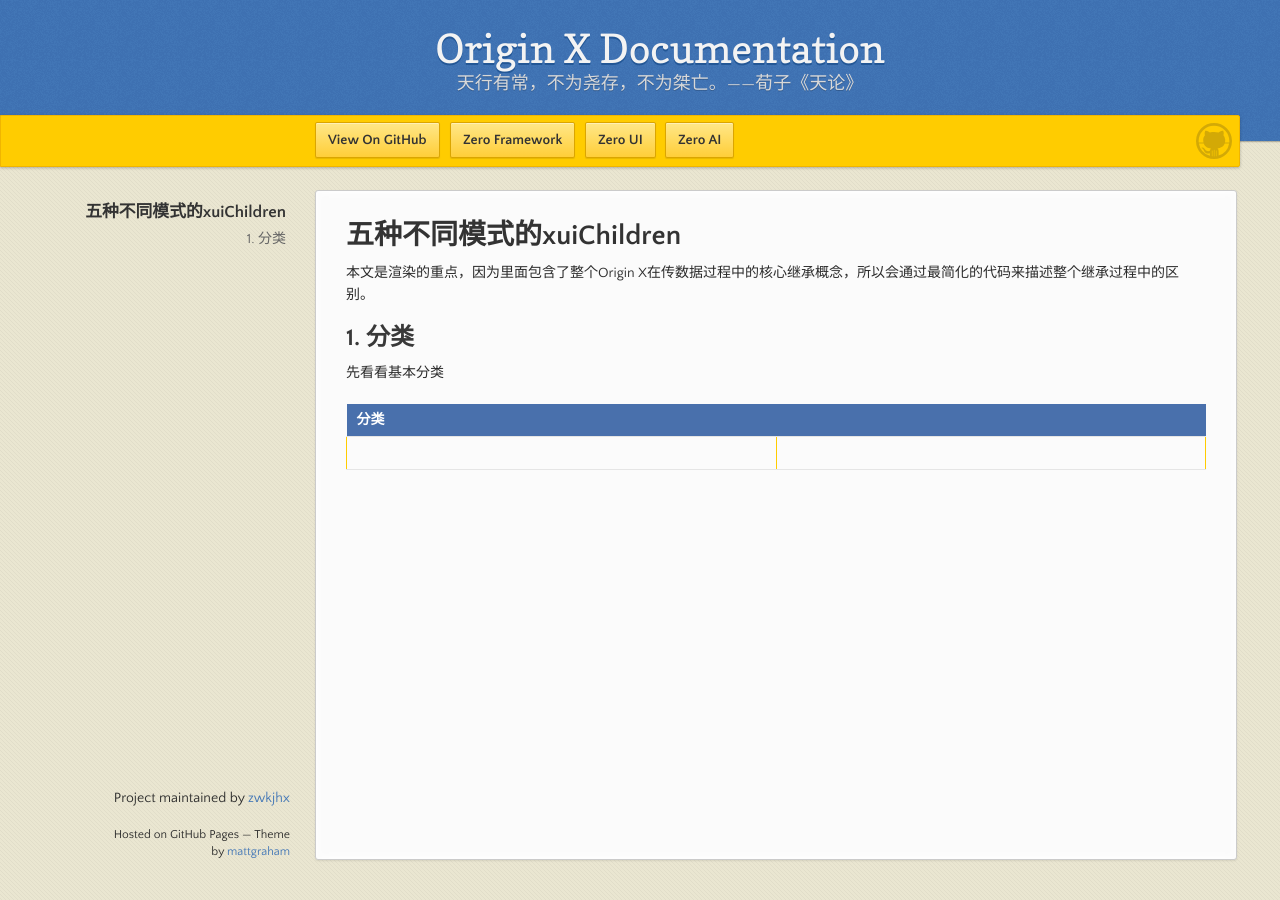
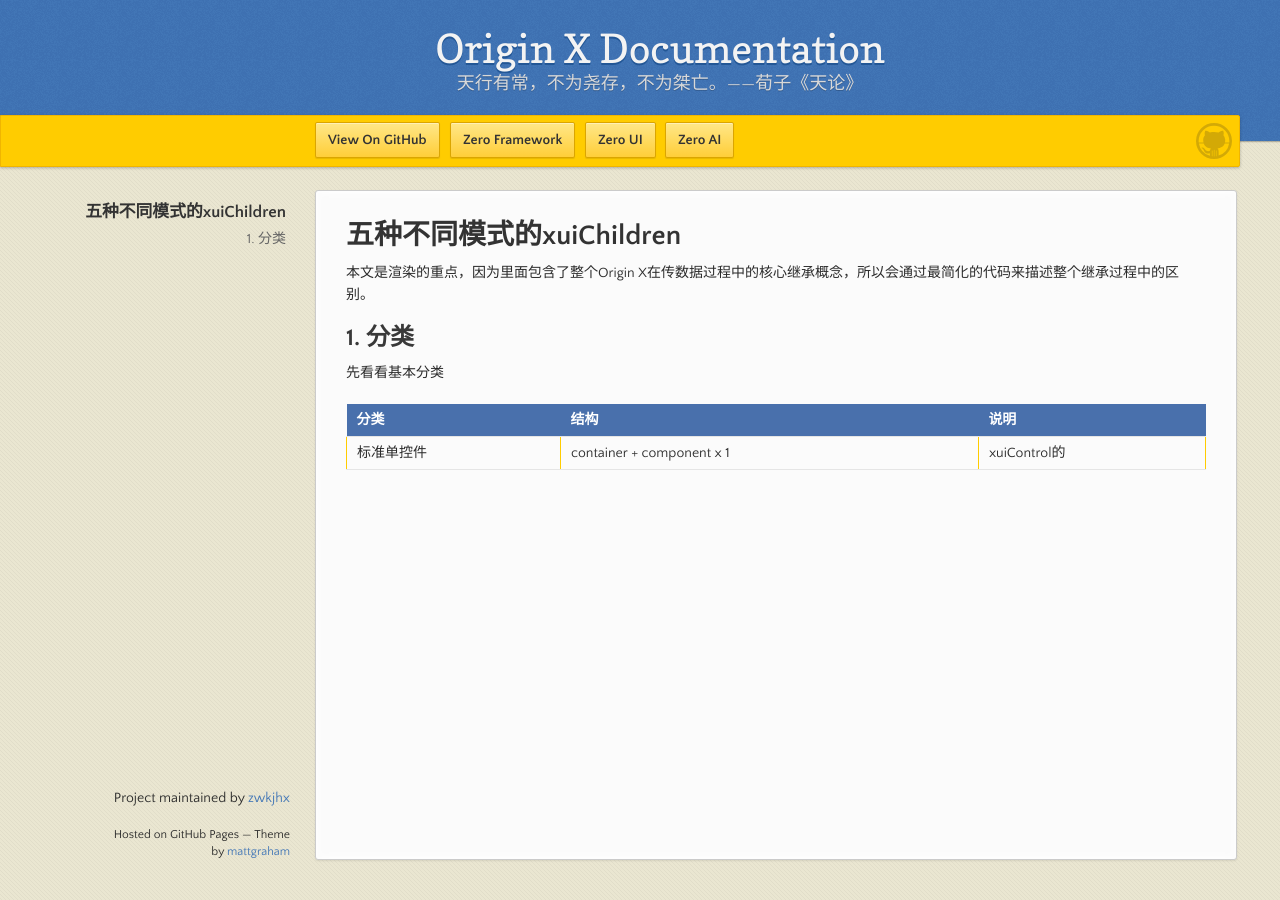
Before and after one commit to zwkjhx/ox-doc, a Jekyll site: the page built from specification/3-origin-xgui-fan/spo-017-wu-zhong-bu-tong-mo-shi-de-xuichildren-shuo-ming.md, in a window 1280 px wide. Built offline with Jekyll 4.4.1, drawn with Linux system fonts in a browser that asks for light colours; our own code applies the rules of GitHub Pages for plain Markdown files.

Commit message:
Updates specification/3-origin-xgui-fan/spo-017-wu-zhong-bu-tong-mo-shi-de-xuichildren-shuo-ming.md
Auto commit by GitBook Editor

```diff
--- a/specification/3-origin-xgui-fan/spo-017-wu-zhong-bu-tong-mo-shi-de-xuichildren-shuo-ming.md
+++ b/specification/3-origin-xgui-fan/spo-017-wu-zhong-bu-tong-mo-shi-de-xuichildren-shuo-ming.md
@@ -6,6 +6,6 @@
 
 先看看基本分类
 
-| 分类 |  |
-| :--- | :--- |
-|  |  |
+| 分类 | 结构 | 说明 |
+| :--- | :--- | :--- |
+| 标准单控件 | container + component x 1 | xuiControl的 |
```
